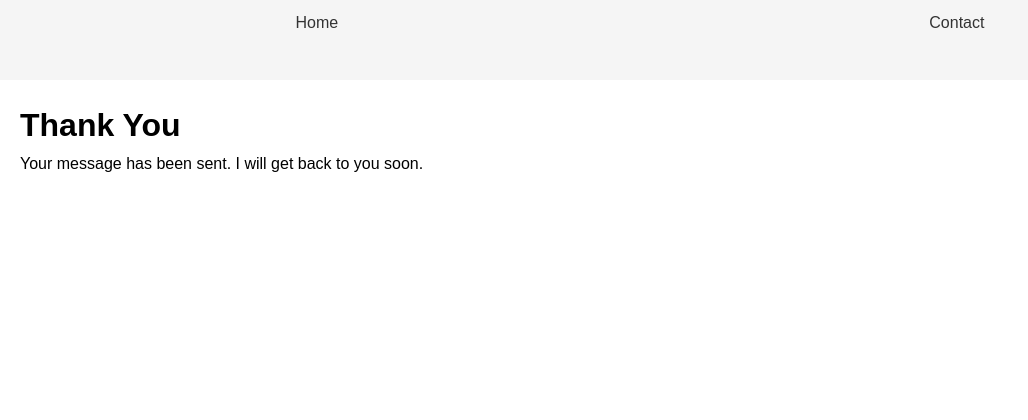
After one commit to serene1212/Personal-Portfolio, a Django app: page /thanks/ in a window 1280 px wide. The commit adds this page. Shown: the top 420 px of the page, without its empty margins (0-1028 px from the left). Run offline with Django 5.2, Linux system fonts and the light colour scheme.

Commit message:
added form and Contact view and contact template also thanks view and template

```diff
--- a/myportfolio/templates/base.html
+++ b/myportfolio/templates/base.html
@@ -11,6 +11,7 @@
         <!-- Navigation bar -->
         <nav>
             <ul>
+                <li><a href="{% url 'home' %}">Home</a></li>
                 <li><a href="{% url 'contact' %}">Contact</a></li>
 
             </ul>
--- /dev/null
+++ b/myportfolio/templates/thanks.html
@@ -0,0 +1,6 @@
+{% extends "base.html" %}
+
+{% block content %}
+    <h1>Thank You</h1>
+    <p>Your message has been sent. I will get back to you soon.</p>
+{% endblock %}
--- a/myportfolio/urls.py
+++ b/myportfolio/urls.py
@@ -2,6 +2,7 @@ from django.urls import path
 from .views import *
 urlpatterns = [
     path('', home, name="home"),
-    path('contact/', contact, name="contact")
+    path('contact/', Contact.as_view(), name="contact"),
+    path('thanks/', thanks, name="thanks"),
 
 ]
--- a/myportfolio/views.py
+++ b/myportfolio/views.py
@@ -1,9 +1,35 @@
-from django.shortcuts import render
+from django.shortcuts import render, redirect
+from django.views import View
+from django.core.mail import send_mail
+
+from .forms import ContactForm
 
 
 def home(request):
     pass
 
 
-def contact(request):
-    pass
+class Contact(View):
+    def get(self, request):
+        form = ContactForm()
+        return render(request, "contact.html", {"form": form})
+
+    def post(self, request):
+        form = ContactForm(request.POST)
+        if form.is_valid():
+            name = form.cleaned_data.get('name')
+            email = form.cleaned_data.get('email')
+            message = form.cleaned_data.get('message')
+
+            send_mail(
+                f'Message from {name}',
+                message,
+                email,
+                ['arshiarezagholi1212@gmail.com'],
+            )
+            return redirect('thanks')
+        return render(request, "contact.html", {'form': form})
+
+
+def thanks(request):
+    return render(request, 'thanks.html')
```
Also changed, not shown: myportfolio/forms.py (added, +7 -0 lines), myportfolio/templates/contact.html (added, +10 -0 lines).
